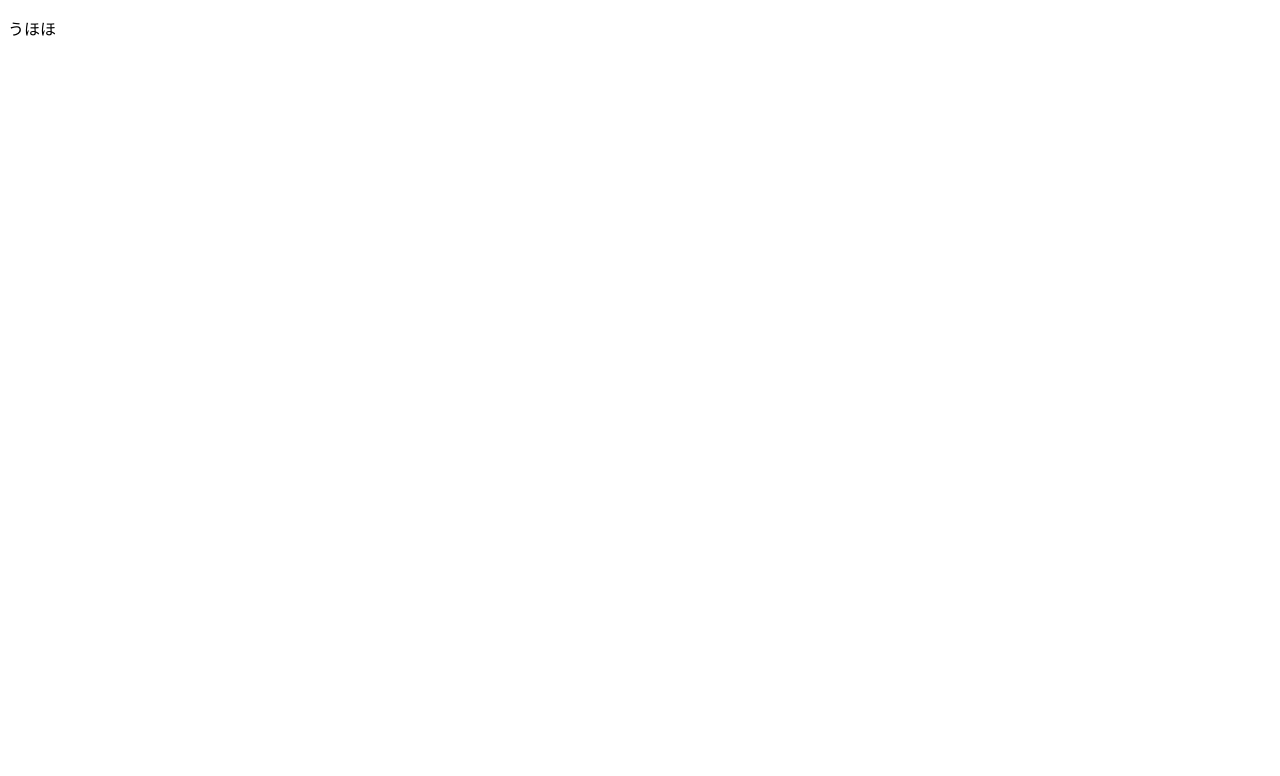
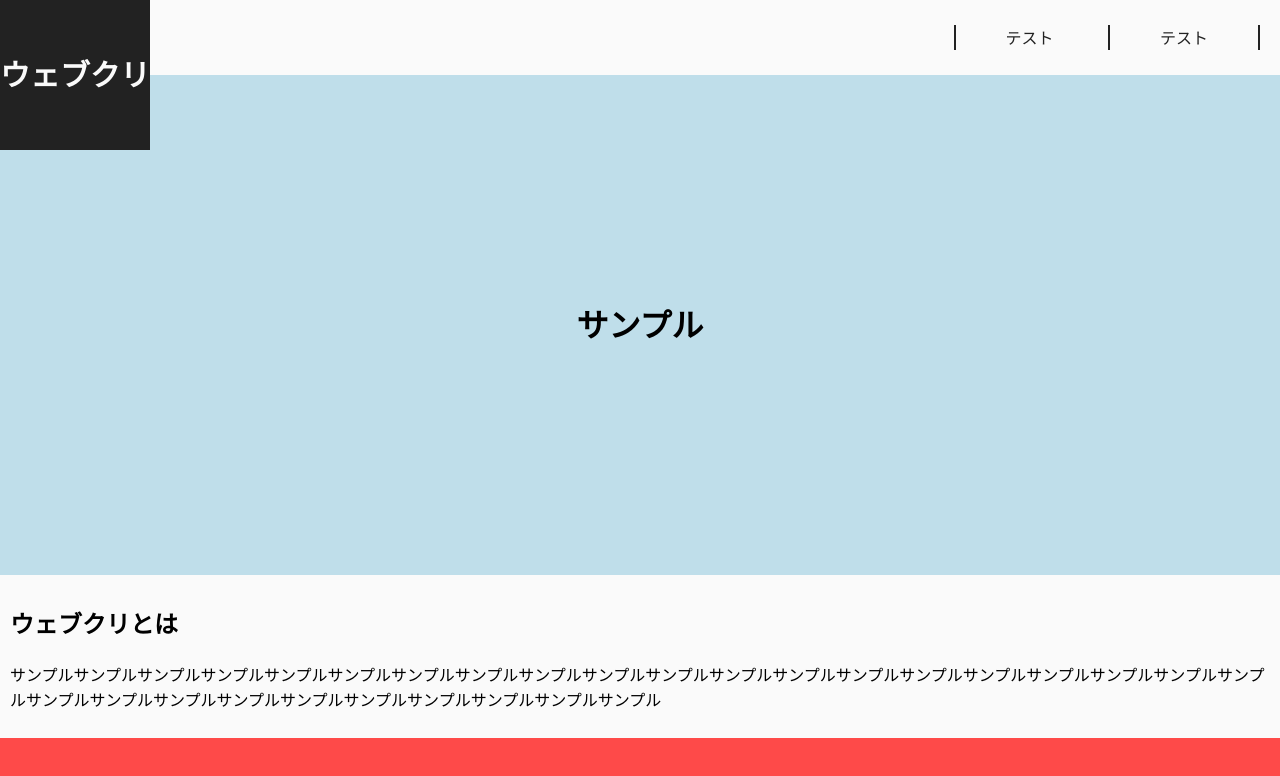
Before and after one commit to uebxli/uebxli.github.io, a plain HTML site: page index.html in a window 1280 px wide. Shown: the top 776 px of the page. Drawn offline with Linux system fonts and the light colour scheme.

Commit message:
ヘッダー少し動くよテストタイプ

```diff
--- /dev/null
+++ b/css/style.css
@@ -0,0 +1,170 @@
+@import url('https://fonts.googleapis.com/css2?family=M+PLUS+Rounded+1c:wght@300;500&display=swap');
+
+body {
+   width: 100%;
+   padding: 0;
+   background-color: #fafafa;
+   overflow-x: hidden;
+   font-family: 'M PLUS Rounded 1c', sans-serif;
+}
+
+/* ヘッダー部分記述 */
+header {
+   padding: 0;
+   position: fixed;
+   width: 100%;
+   left: 0;
+   top: 0;
+   margin: 0;
+   height: 75px;
+   background-color: #fafafa;
+   z-index: 200;
+}
+
+/* メニュー部分記述 */
+nav {
+   text-align: right;
+}
+
+nav ul {
+   margin-top: 25px;
+   margin-right: 20px;
+   height: 20px;
+   padding: 0;
+}
+
+nav ul a {
+   color: #222;
+   text-decoration: none;
+   display: inline-block;
+
+   border-left: solid 2px #222;
+   padding: 0 50px;
+}
+
+nav ul a:last-child {
+   padding-right: 50px;
+   border-right: solid 2px #222;
+}
+
+nav li {
+   list-style: none;
+}
+
+.headback {
+   background-color: transparent;
+}
+
+/* ヘッダー部ロゴ記述 */
+#logo {
+   position: fixed;
+   top: 0;
+   left: 0;
+   width: 150px;
+   height: 150px;
+   background-color: #222;
+   z-index: 300;
+}
+
+#logo h1 {
+   color: #fafafa;
+   font-size: 30px;
+   line-height: 110px;
+}
+
+/*スクロールでヘッダーロゴの大きさ変更アニメーション記述 */
+/*小さくなるアニメーション */
+@keyframes small {
+   from {
+      width: 150px;
+      height: 150px;
+      font-size: 30px;
+      line-height: 110px;
+   }
+
+   to {
+      width: 75px;
+      height: 75px;
+      font-size: 15px;
+      line-height: 35px;
+   }
+}
+
+.small_logo {
+   animation: small .3s ease-in-out normal both;
+}
+
+.small_logo h1 {
+   animation: small .3s ease-in-out normal both;
+}
+
+/*大きくなるアニメーション */
+@keyframes large {
+   from {
+      width: 75px;
+      height: 75px;
+      font-size: 15px;
+      line-height: 35px;
+   }
+
+   to {
+      width: 150px;
+      height: 150px;
+      font-size: 30px;
+      line-height: 110px;
+   }
+}
+
+.large_logo {
+   animation: large .3s ease-in-out normal both;
+}
+
+.large_logo h1 {
+   animation: large .3s ease-in-out normal both;
+}
+
+
+/* ヘッダーロゴアニメーション記述終了 */
+/* ヘッダー記述終了 */
+
+.top {
+   margin-left: -8px;
+   margin-top: 75px;
+   height: 500px;
+   width: 100%;
+   line-height: 500px;
+   text-align: center;
+   background-color: #bfdeea;
+}
+
+main {
+   width: 100%;
+   margin-left: -8px;
+}
+
+.uebxli {
+   padding: 10px;
+}
+
+.box {
+   text-align: center;
+   line-height: 800px;
+   height: 800px;
+   border-bottom: solid 1px #222;
+}
+
+.test1 {
+   background-color: #fe4a49;
+}
+
+.test1 {
+   background-color: #fe4a49;
+}
+
+.test1 {
+   background-color: #fe4a49;
+}
+
+.test1 {
+   background-color: #fe4a49;
+}
--- a/index.html
+++ b/index.html
@@ -2,11 +2,63 @@
 <html>
 
 <head>
-    <title>UebXli</title>
+   <title>ウェブクリ</title>
+   <meta charset="UTF-8">
+   <meta name="viewport" content="width=device-width, initial-scale=1">
+   <link rel="stylesheet" href="css/style.css">
 </head>
 
 <body>
-    <p>うほほ</p>
+   <header id="head">
+      <nav>
+         <ul>
+            <a href="#">
+               <li>テスト</li>
+            </a>
+            <a href="#">
+               <li>テスト</li>
+            </a>
+         </ul>
+      </nav>
+   </header>
+
+   <div id="logo">
+      <h1>ウェブクリ</h1>
+   </div>
+
+   <div class="top">
+      <h1>サンプル</h1>
+   </div>
+
+   <main>
+
+      <div class="uebxli" id="uebxli">
+         <h2>ウェブクリとは</h2>
+         <p>
+            サンプルサンプルサンプルサンプルサンプルサンプルサンプルサンプルサンプルサンプルサンプルサンプルサンプルサンプルサンプルサンプルサンプルサンプルサンプルサンプルサンプルサンプルサンプルサンプルサンプルサンプルサンプルサンプルサンプルサンプル
+         </p>
+      </div>
+
+      <div class="plo">
+         <div class="test1 box" id="show">
+            かわるよ
+         </div>
+
+         <div class="test2 box">
+            かわるよ
+         </div>
+
+         <div class="test3 box">
+            かわるよ
+         </div>
+
+         <div class="test4 box">
+            かわるよ
+         </div>
+      </div>
+   </main>
+
+   <script src="js/scrollevent.js"></script>
 </body>
 
 </html>
--- /dev/null
+++ b/js/scrollevent.js
@@ -0,0 +1,25 @@
+let logo = document.getElementById('logo');
+let head = document.getElementById('head');
+
+let classRemove = function (mid,rc) {
+   if (mid.classList.contains(rc)) {
+      mid.classList.remove(rc);
+   }
+};
+
+window.onscroll = function () {
+   let scroll = document.documentElement.scrollTop || document.body.scrollTop;;
+
+   if (scroll > 0) {
+      classRemove(logo,'large_logo');
+      logo.classList.add('small_logo');
+
+      head.classList.add('headback');
+   } else {
+      classRemove(logo,'small_logo');
+      logo.classList.add('large_logo');
+
+      classRemove(head,'headback');
+      console.log(head.classList);
+   }
+};
```
Also changed, not shown: 3 other files.
